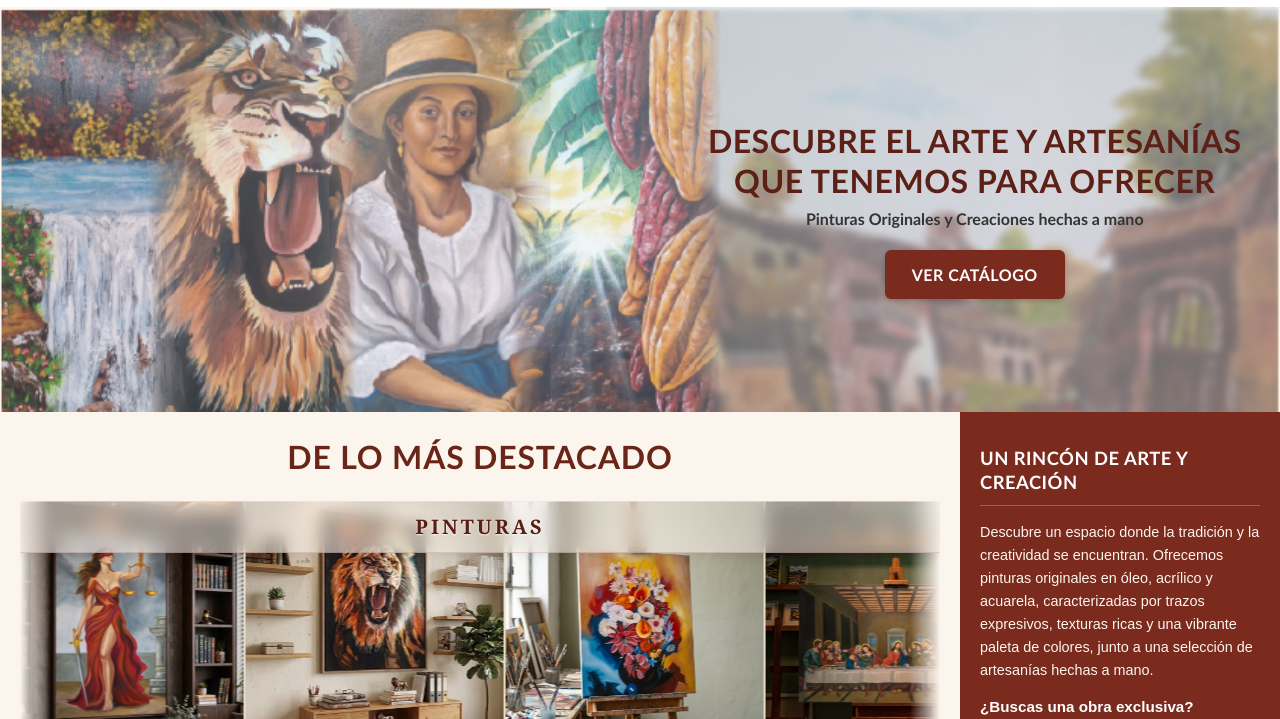
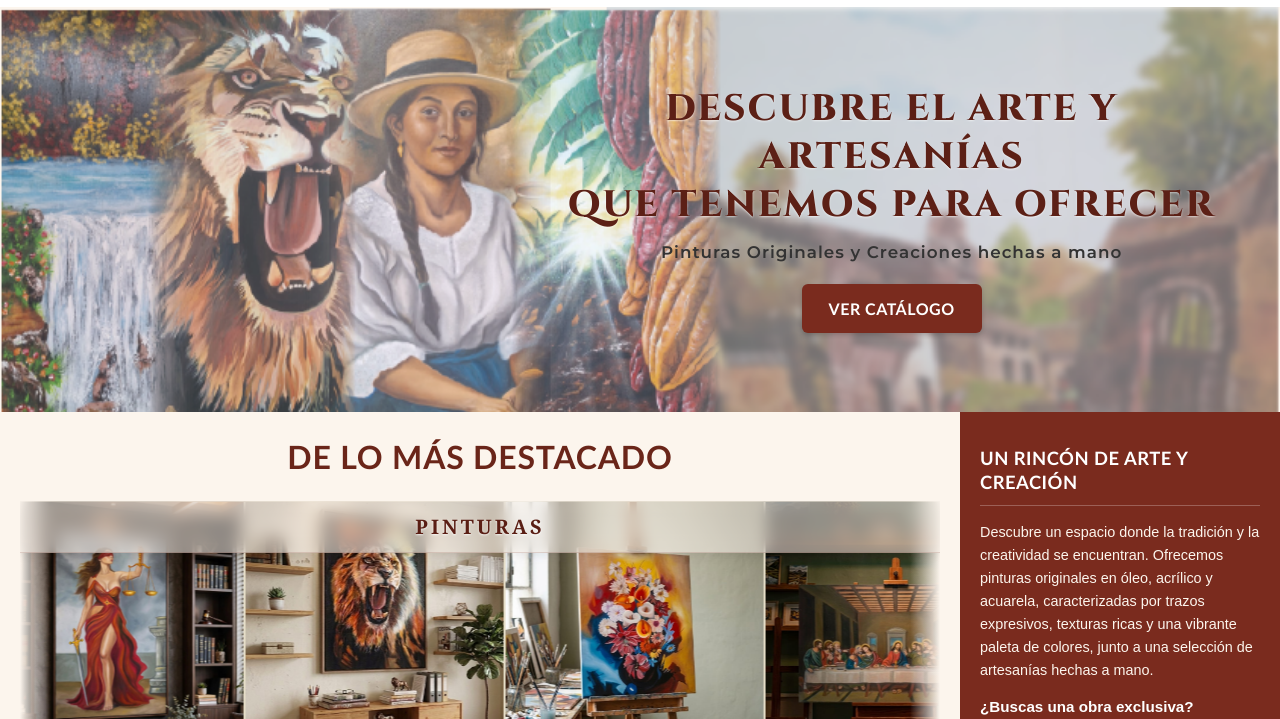
Before and after one commit to miorianga1-eng/MiOrianga-web, a plain HTML site: page index.html in a window 1280 px wide. Shown: the part 81-800 px from the top of the page. Drawn offline with Linux system fonts and the light colour scheme.

Commit message:
Update index.html

```diff
--- a/index.html
+++ b/index.html
@@ -1,6 +1,9 @@
 <!DOCTYPE html>
 <html lang="es">
 <head>
+    <link rel="preconnect" href="https://fonts.googleapis.com">
+    <link rel="preconnect" href="https://fonts.gstatic.com" crossorigin>
+    <link href="https://fonts.googleapis.com/css2?family=Cinzel:wght@700;800;900&family=Montserrat:wght@500;600&display=swap" rel="stylesheet">
     <link rel="stylesheet" href="https://cdnjs.cloudflare.com/ajax/libs/font-awesome/6.5.1/css/all.min.css">
     <meta charset="UTF-8">
     <meta name="viewport" content="width=device-width, initial-scale=1.0">
@@ -74,20 +77,24 @@
         }
 
         .hero-text-box h1 {
+    font-family: 'Cinzel', serif;
     color: #5c2016;
-            font-size: 2rem;
-            font-weight: 900;
+    font-size: 2.3rem;
+    font-weight: 800;
     text-transform: uppercase;
-            line-height: 1.25;
-            margin-bottom: 8px;
-            letter-spacing: 0.5px;
+    line-height: 1.3;
+    margin-bottom: 12px;
+    letter-spacing: 2px; /* Aumenta la elegancia del título */
+    text-shadow: 0 1px 2px rgba(255, 255, 255, 0.6); /* Ayuda a destacar sobre el fondo */
 }
 
     .hero-text-box p {
-            color: #333;
-            font-size: 1rem;
+    font-family: 'Montserrat', sans-serif;
+    color: #333333;
+    font-size: 1.05rem;
     margin-bottom: 22px;
     font-weight: 600;
+    letter-spacing: 1px;
 }
 
         .btn-ver-catalogo {
```
Lines whose indentation alone changed are shown as unchanged.
